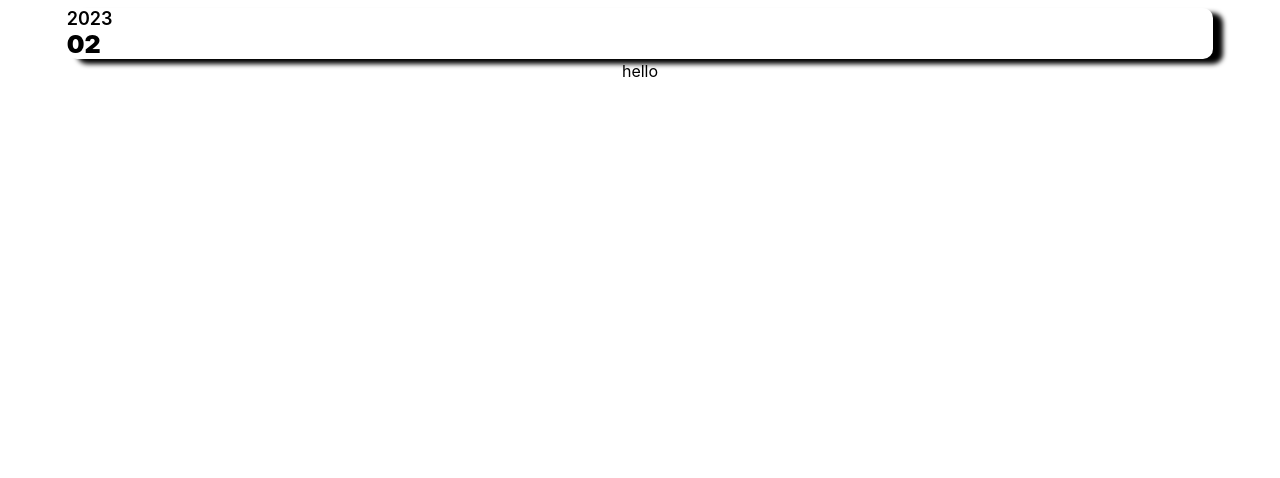
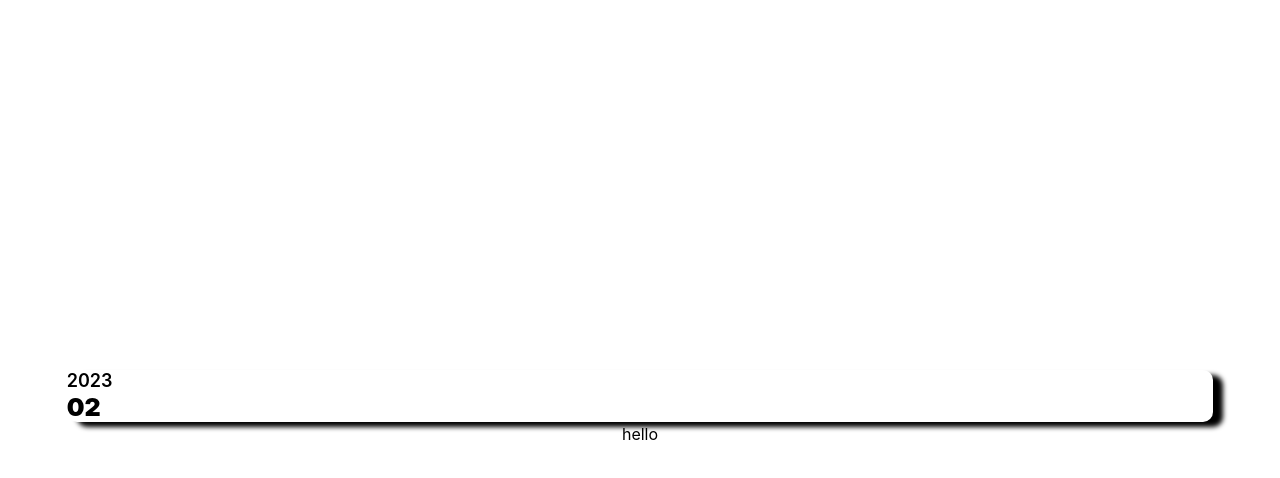
Before and after one commit to HiBixby/react-ts-practice, a React (Vite) app: page / in a window 1280 px wide. Shown: the top 478 px of the page. Built offline with nearby package versions, Linux system fonts and the light colour scheme; a web font is replaced by a local one.

Commit message:
💄CSS 색상 변수 추가

```diff
--- a/src/index.css
+++ b/src/index.css
@@ -11,8 +11,21 @@
   -webkit-font-smoothing: antialiased;
   -moz-osx-font-smoothing: grayscale;
   -webkit-text-size-adjust: 100%;
+
+  --greyish: #afafaf;
+  --baby-blue: #afceff;
+  --white: #fff;
+  --cool-grey: #a4beba;
+  --ice-blue: #ebfffc;
+  --aqua-marine: #34e8cd;
+  --warm-grey: #707070;
+  --black-16: rgba(0, 0, 0, 0.16);
+  --ice: #defffa;
+  --green-blue: #01af94;
 }
 
-html{
+body,
+html {
+  height: 100%;
   color-scheme: light;
 }
```
